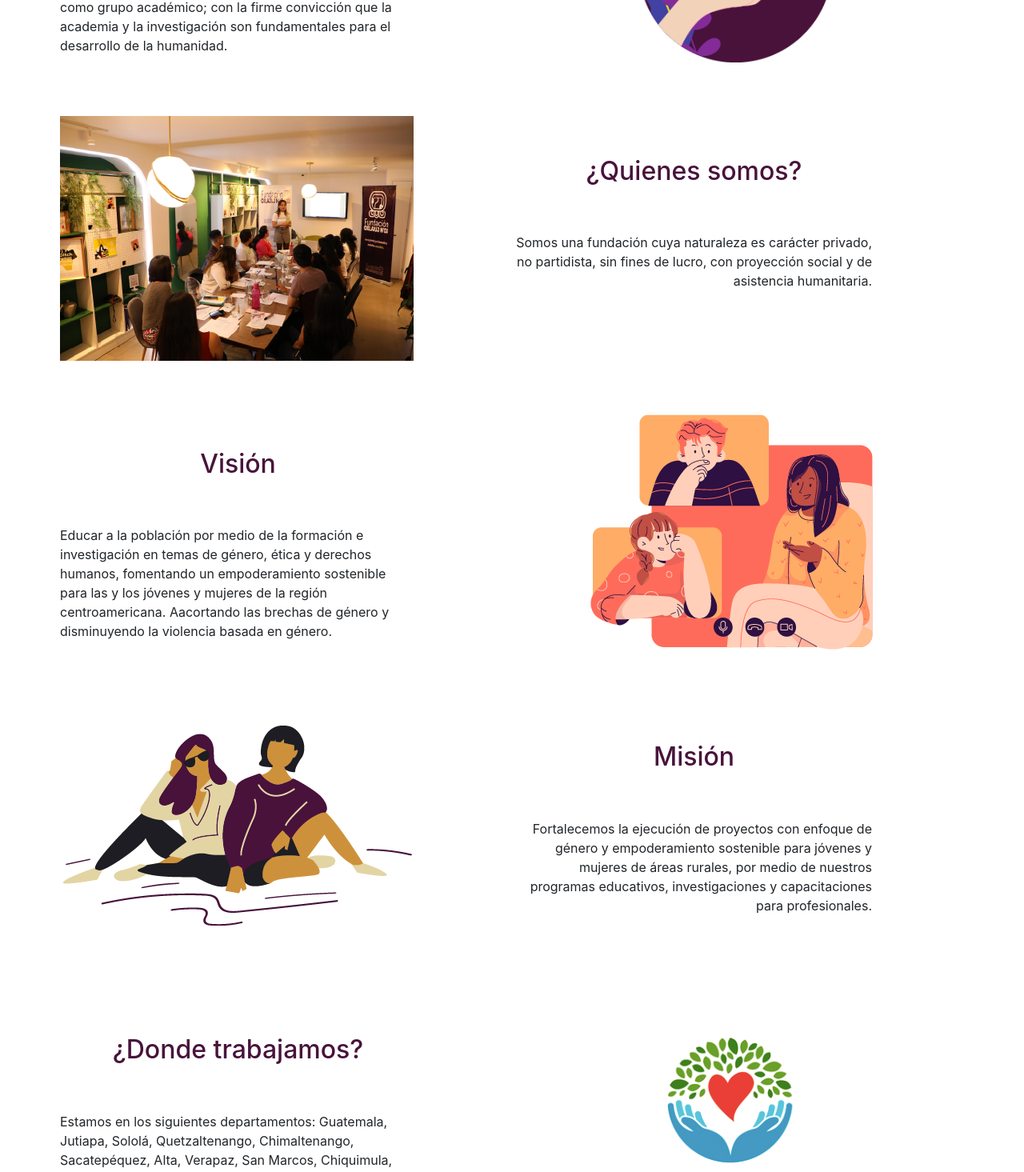
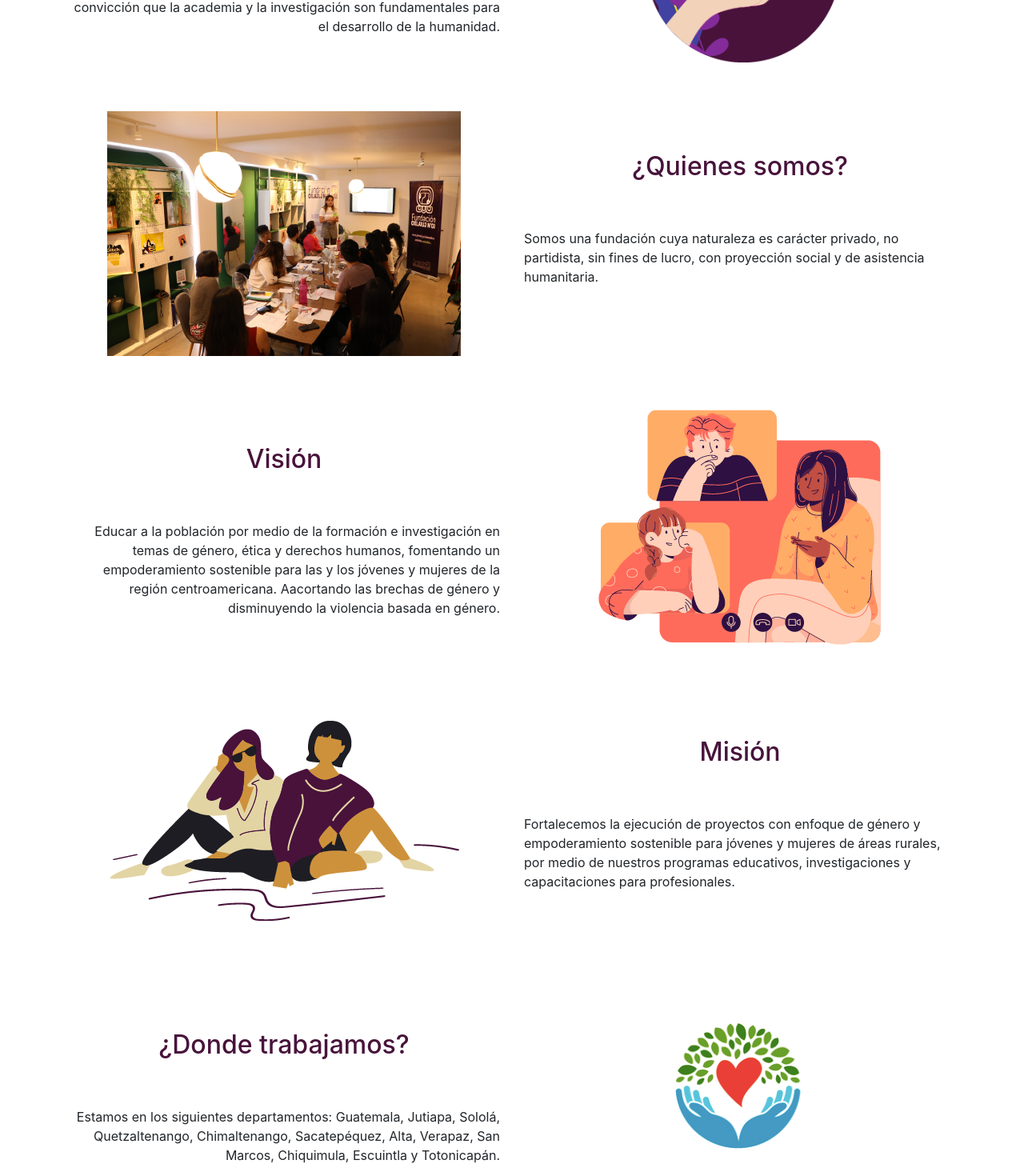
Before and after one commit to Ada-IT/ppi-web-oxlajuj, a Next.js app: page /quienes-somos in a window 1280 px wide. Shown: the part 640-2105 px from the top of the page at 80% size. Built offline with nearby package versions, Linux system fonts and the light colour scheme.

Commit message:
se ajusta vistas responsive

```diff
--- a/pages/quienes-somos.jsx
+++ b/pages/quienes-somos.jsx
@@ -9,7 +9,7 @@ const WhoAre = () => {
       <Container className={style.container}>
         <section className={style.section}>
           <div className='row'>
-            <div className='col-lg-5 col-md-12'>
+            <div className='col-lg-6 col-md-12'>
               <h2 className={style.title}>Nuestra Historia</h2>
               <p className={style.textCenter}>
                 En el año 2007 surgió la Fundación Oxlajuj No’j, en Guatemala.
@@ -19,7 +19,7 @@ const WhoAre = () => {
                 fundamentales para el desarrollo de la humanidad.
               </p>
             </div>
-            <div className=' offset-lg-1 col-lg-6 col-md-12 text-center'>
+            <div className='col-lg-6 col-md-12 text-center'>
               <img
                 className={style.imgHistory}
                 src='./images/quienesSomos1.png'
@@ -29,17 +29,17 @@ const WhoAre = () => {
           </div>
         </section>
         <section className={style.section}>
-          <div className='row'>
-            <div className='col-lg-6 col-md-12 '>
+          <div className={style.reverse}>
+            <div className='col-lg-6 col-md-12 text-center '>
               <img
                 className={style.img}
                 src='./images/quienesSomos4.png'
                 alt='mision'
               />
             </div>
-            <div className=' col-lg-5 col-md-12'>
+            <div className='col-lg-6 col-md-12'>
               <h2 className={style.title}>¿Quienes somos?</h2>
-              <p className={style.paragraph}>
+              <p className={style.text}>
                 Somos una fundación cuya naturaleza es carácter privado, no
                 partidista, sin fines de lucro, con proyección social y de
                 asistencia humanitaria.
@@ -49,7 +49,7 @@ const WhoAre = () => {
         </section>
         <section className={style.section}>
           <div className='row'>
-            <div className='col-lg-5 col-md-12 text-mision'>
+            <div className='col-lg-6 col-md-12 text-mision'>
               <h2 className={style.title}>Visión</h2>
               <p className={style.textCenter}>
                 Educar a la población por medio de la formación e investigación
@@ -59,7 +59,7 @@ const WhoAre = () => {
                 disminuyendo la violencia basada en género.
               </p>
             </div>
-            <div className='d-flex justify-content-center align-items-center offset-lg-1 col-lg-6 col-md-12 img-mision'>
+            <div className='d-flex justify-content-center text-center align-items-center col-lg-6 col-md-12 img-mision'>
               <img
                 className={style.img}
                 src='./images/quienesSomos3.png'
@@ -69,17 +69,17 @@ const WhoAre = () => {
           </div>
         </section>
         <section className={style.section}>
-          <div className='row'>
-            <div className='col-lg-6 col-md-12 img-mision'>
+          <div className={style.reverse}>
+            <div className='text-center col-lg-6 col-md-12 img-mision'>
               <img
                 className={style.img}
                 src='./images/quienesSomos2.png'
                 alt='quienes-somos'
               />
             </div>
-            <div className='col-lg-5 col-md-12 text-mision'>
+            <div className='col-lg-6 col-md-12 text-mision'>
               <h2 className={style.title}>Misión</h2>
-              <p className={style.paragraph}>
+              <p className={style.text}>
                 Fortalecemos la ejecución de proyectos con enfoque de género y
                 empoderamiento sostenible para jóvenes y mujeres de áreas
                 rurales, por medio de nuestros programas educativos,
@@ -90,7 +90,7 @@ const WhoAre = () => {
         </section>
         <section className={style.section}>
           <div className='row'>
-            <div className='col-lg-5 col-md-12 text-mision'>
+            <div className='col-lg-6 col-md-12 text-mision'>
               <h2 className={style.title}>¿Donde trabajamos?</h2>
               <p className={style.textCenter}>
                 Estamos en los siguientes departamentos: Guatemala, Jutiapa,
@@ -98,7 +98,7 @@ const WhoAre = () => {
                 Verapaz, San Marcos, Chiquimula, Escuintla y Totonicapán.
               </p>
             </div>
-            <div className='d-flex justify-content-center align-items-center offset-lg-1 col-lg-6 col-md-12 img-mision'>
+            <div className='d-flex text-center justify-content-center align-items-center col-lg-6 col-md-12 img-mision'>
               <img
                 className={style.img}
                 src='./images/quienesSomos.png'
--- a/styles/quienes-somos.module.css
+++ b/styles/quienes-somos.module.css
@@ -3,9 +3,7 @@
   background-color: var(--color-primary);
   color: var(--color-ligth);
 }
-.container {
-  margin-right: 80px;
-}
+
 .align-img {
   text-align: center;
 }
@@ -18,15 +16,21 @@
   margin: 60px 0;
 }
 
-.paragraph {
+.textCenter {
   text-align: end;
 }
 .imgHistory {
   width: 250px;
   padding-top: 59px;
 }
+.reverse {
+  display: flex;
+  flex-wrap: wrap;
+  margin-right: -15px;
+  margin-left: -15px;
+}
 
-@media screen and (max-width: 47em) {
+@media screen and (max-width: 768px) {
   .img {
     max-width: 100%;
   }
@@ -36,8 +40,11 @@
   .title {
     padding: 27px 0;
   }
-  .paragraph,
+  .text,
   .textCenter {
     text-align: center;
   }
+  .reverse {
+    flex-direction: column-reverse;
+  }
 }
```
